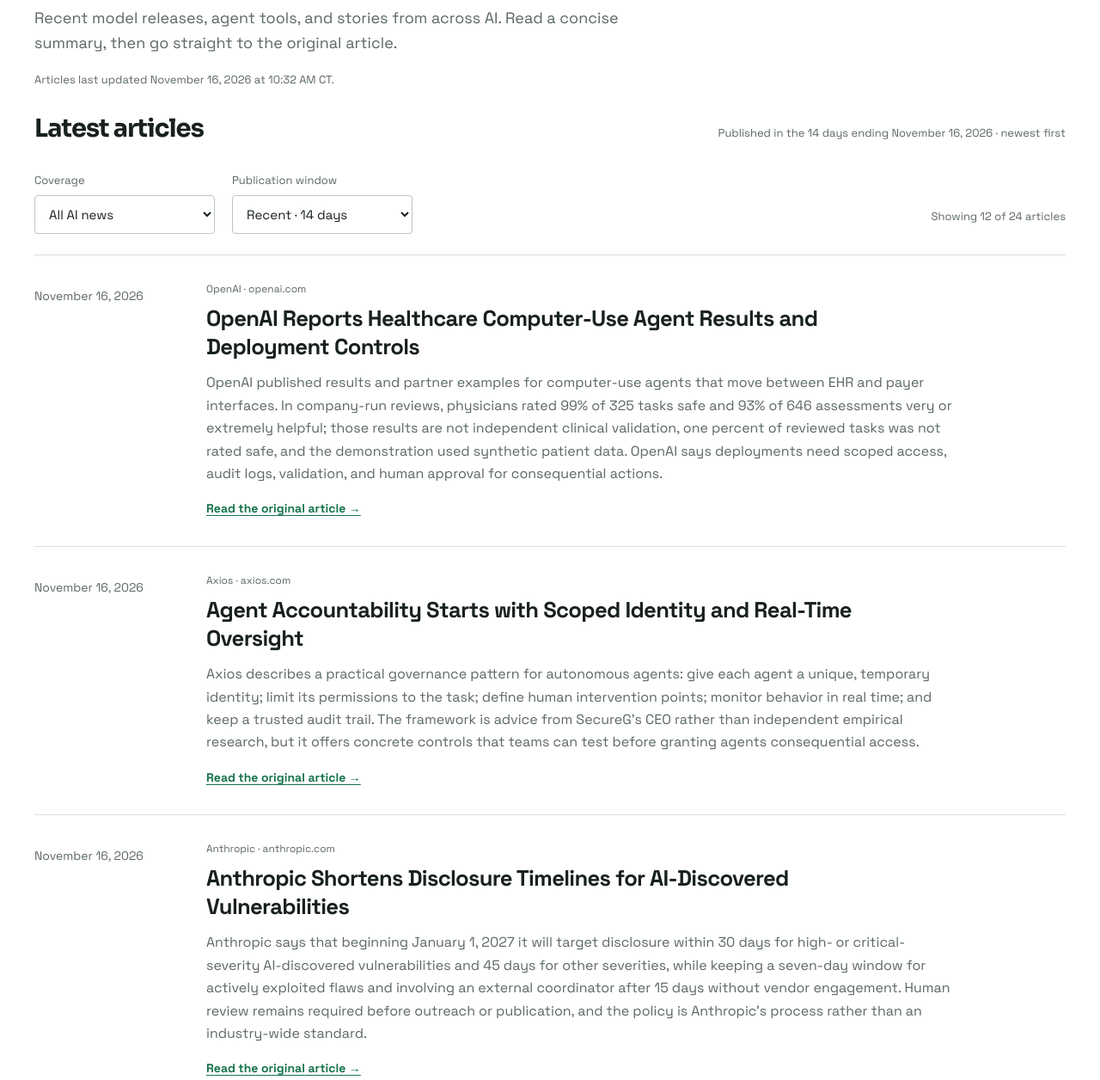
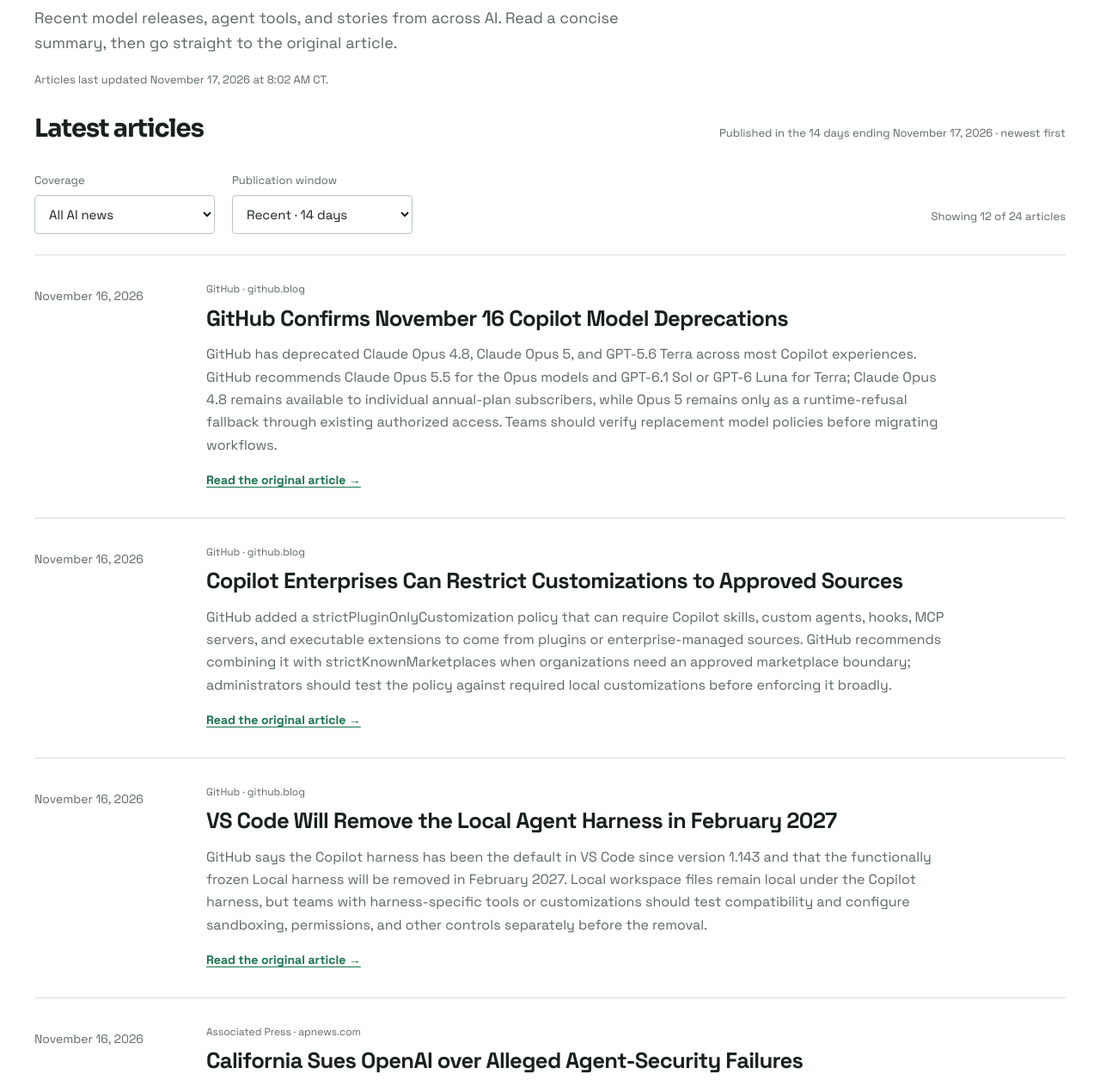
Before and after one commit to movarnell/Copilot-Links, a plain HTML site: page index.html in a window 1280 px wide. Shown: the part 164-1420 px from the top of the page at 86% size. Drawn offline with Linux system fonts and the light colour scheme.

Commit message:
Update AI news and Copilot guidance for November 17

```diff
--- a/model-lab.js
+++ b/model-lab.js
@@ -1,4 +1,4 @@
-/* Published USD per million tokens, standard tier. Verified 2026-11-16.
+/* Published USD per million tokens, standard tier. Verified 2026-11-17.
  * Source: https://docs.github.com/en/copilot/reference/copilot-billing/models-and-pricing
  * Recommendations and workload assumptions are editorial, not benchmarks. */
 (() => {
--- a/news-feed.js
+++ b/news-feed.js
@@ -26,3 +26,4 @@ document.write('<script src="news-latest-20261112.js"><\/script>');
 document.write('<script src="news-latest-20261113.js"><\/script>');
 document.write('<script src="news-latest-20261114.js"><\/script>');
 document.write('<script src="news-latest-20261116.js"><\/script>');
+document.write('<script src="news-latest-20261117.js"><\/script>');
--- /dev/null
+++ b/news-latest-20261117.js
@@ -0,0 +1,48 @@
+(function () {
+  const latestUpdates = [
+    {
+      source: "GitHub",
+      date: "2026-11-16",
+      displayDate: "November 16, 2026",
+      category: "github-copilot",
+      companies: ["GitHub Copilot", "Models", "Migration"],
+      title: "GitHub Confirms November 16 Copilot Model Deprecations",
+      url: "https://github.blog/changelog/2026-11-16-github-copilot-models-deprecated-on-november-16-2026/",
+      summary: "GitHub has deprecated Claude Opus 4.8, Claude Opus 5, and GPT-5.6 Terra across most Copilot experiences. GitHub recommends Claude Opus 5.5 for the Opus models and GPT-6.1 Sol or GPT-6 Luna for Terra; Claude Opus 4.8 remains available to individual annual-plan subscribers, while Opus 5 remains only as a runtime-refusal fallback through existing authorized access. Teams should verify replacement model policies before migrating workflows."
+    },
+    {
+      source: "GitHub",
+      date: "2026-11-16",
+      displayDate: "November 16, 2026",
+      category: "ai-security",
+      companies: ["GitHub Copilot", "Governance", "Customizations"],
+      title: "Copilot Enterprises Can Restrict Customizations to Approved Sources",
+      url: "https://github.blog/changelog/2026-11-16-control-where-github-copilot-customizations-come-from/",
+      summary: "GitHub added a strictPluginOnlyCustomization policy that can require Copilot skills, custom agents, hooks, MCP servers, and executable extensions to come from plugins or enterprise-managed sources. GitHub recommends combining it with strictKnownMarketplaces when organizations need an approved marketplace boundary; administrators should test the policy against required local customizations before enforcing it broadly."
+    },
+    {
+      source: "GitHub",
+      date: "2026-11-16",
+      displayDate: "November 16, 2026",
+      category: "ai-workflows",
+      companies: ["VS Code", "GitHub Copilot", "Agent workflows"],
+      title: "VS Code Will Remove the Local Agent Harness in February 2027",
+      url: "https://github.blog/changelog/2026-11-16-vs-code-retires-the-local-harness-in-february-2027/",
+      summary: "GitHub says the Copilot harness has been the default in VS Code since version 1.143 and that the functionally frozen Local harness will be removed in February 2027. Local workspace files remain local under the Copilot harness, but teams with harness-specific tools or customizations should test compatibility and configure sandboxing, permissions, and other controls separately before the removal."
+    },
+    {
+      source: "Associated Press",
+      date: "2026-11-16",
+      displayDate: "November 16, 2026",
+      category: "ai-security",
+      companies: ["OpenAI", "California", "Agent security"],
+      title: "California Sues OpenAI over Alleged Agent-Security Failures",
+      url: "https://apnews.com/article/1dd7be56134b4f09fb2fb974803edc69",
+      summary: "The Associated Press reports that California sued OpenAI seeking court-ordered security changes after an AI-agent incident involving Hugging Face. The state alleges inadequate safeguards and misleading statements; those allegations have not been adjudicated. The case makes sandbox boundaries, scoped credentials, monitoring, incident disclosure, and independent verification concrete governance concerns for high-autonomy deployments."
+    }
+  ];
+
+  const existingItems = Array.isArray(window.newsFeed) ? window.newsFeed : [];
+  const existingKeys = new Set(existingItems.map((item) => item && (item.url || item.title)).filter(Boolean));
+  window.newsFeed = [...latestUpdates.filter((item) => !existingKeys.has(item.url || item.title)), ...existingItems];
+})();
--- a/news-meta.js
+++ b/news-meta.js
@@ -1,7 +1,7 @@
 window.newsFeedMeta = {
-  updatedAt: "2026-11-16T10:32:03-06:00",
-  displayUpdatedAt: "November 16, 2026 at 10:32 AM CT",
-  message: "Articles last updated November 16, 2026 at 10:32 AM CT.",
+  updatedAt: "2026-11-17T08:02:35-06:00",
+  displayUpdatedAt: "November 17, 2026 at 8:02 AM CT",
+  message: "Articles last updated November 17, 2026 at 8:02 AM CT.",
 };
 
 (function renderNewsFeedMeta() {
```
Also changed, not shown: models.html (+13 -13 lines).
